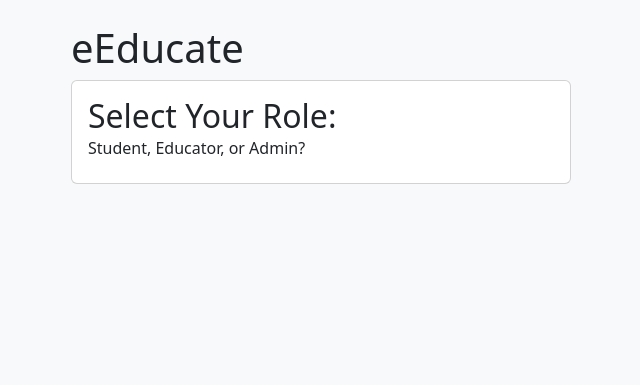
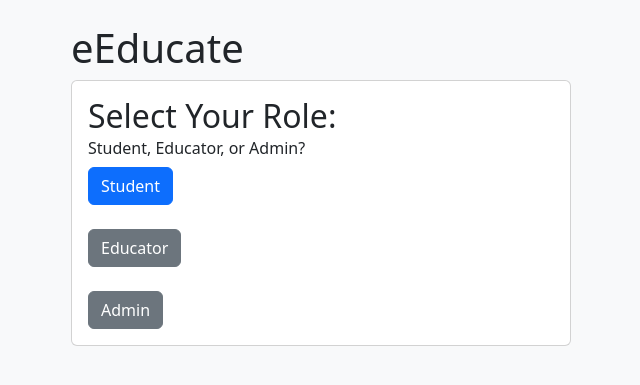
Before and after one commit to wavrusawi-tech/eeducate, a Django app: page /roles/ in a window 1280 px wide. Shown: the top 385 px of the page, without its empty margins (11-651 px from the left). Run offline with Django 5.2, Linux system fonts and the light colour scheme.

Commit message:
Added buttons

```diff
--- a/login/templates/login/role.html
+++ b/login/templates/login/role.html
@@ -17,6 +17,13 @@
                 <div class="card-subtitle">
                     <h6>Student, Educator, or Admin?</h6>
                 </div>
+                <button class="btn btn-primary">Student</button>
+                <br>
+                <br>
+                <button class="btn btn-secondary">Educator</button>
+                <br>
+                <br>
+                <button class="btn btn-secondary">Admin</button>
             </div>
         </div>
     </div>
```
